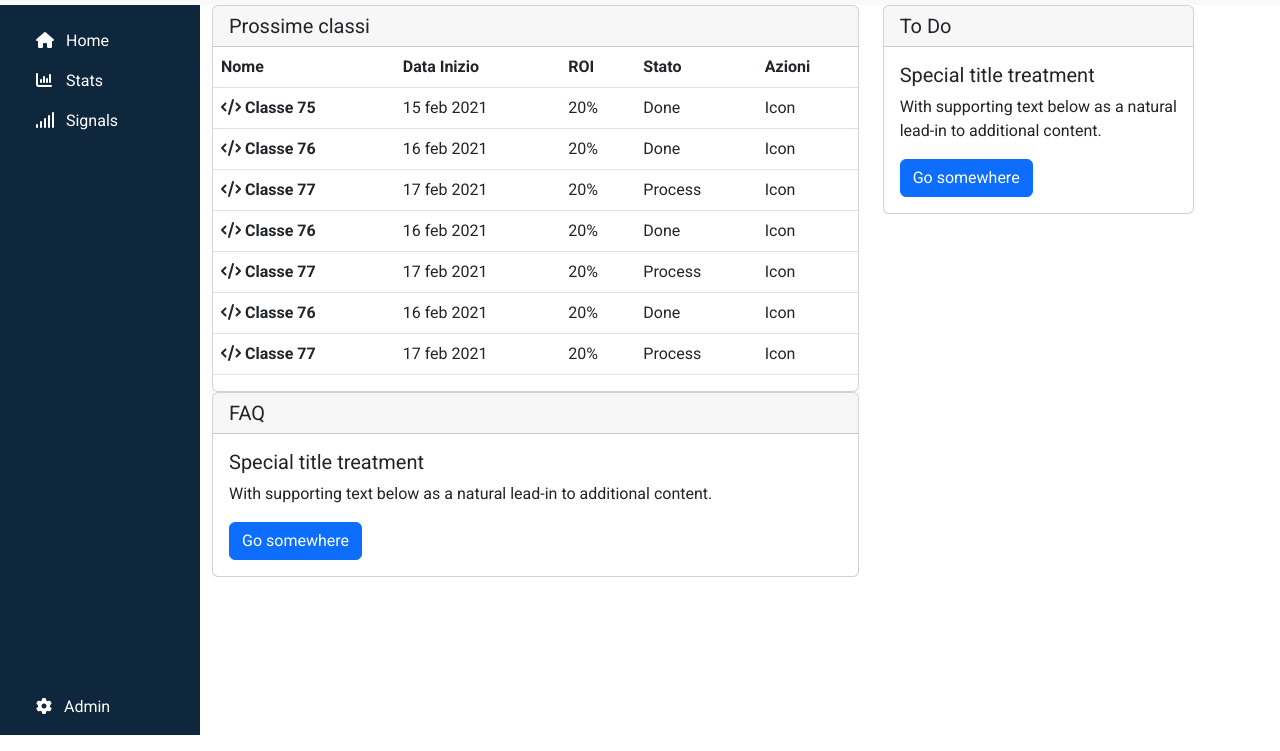
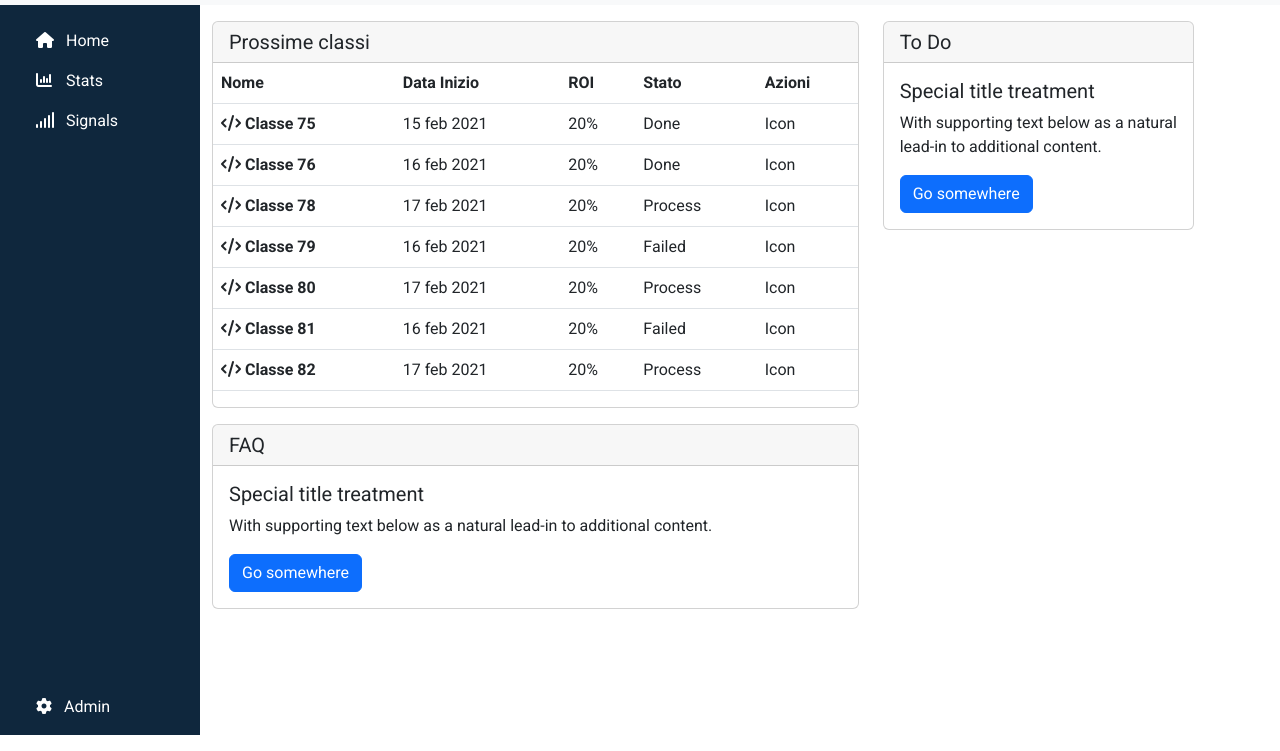
Before and after one commit to muac404/html-css-bootstrap-dashboard, a plain HTML site: page index.html in a window 1280 px wide. Shown: the part 49-800 px from the top of the page. Drawn offline with nearby package versions, Linux system fonts and the light colour scheme.

Commit message:
Fixa margin top cards

```diff
--- a/index.html
+++ b/index.html
@@ -120,7 +120,7 @@
             <main>
                 <div class="container-fluid row">
                     <div class="col-xs-12 col-lg-8 border-debug">
-                        <div class="card">
+                        <div class="card mt-3">
                             <h5 class="card-header">Prossime classi</h5>
                             <table class="table">
                                 <thead>
@@ -148,35 +148,35 @@
                                     <td>Icon</td>
                                   </tr>
                                   <tr>
-                                    <th scope="row"><i class="fa-solid fa-code"></i> Classe 77</th>
+                                    <th scope="row"><i class="fa-solid fa-code"></i> Classe 78</th>
                                     <td>17 feb 2021</td>
                                     <td>20%</td>
                                     <td>Process</td>
                                     <td>Icon</td>
                                   </tr>
                                   <tr>
-                                    <th scope="row"><i class="fa-solid fa-code"></i> Classe 76</th>
+                                    <th scope="row"><i class="fa-solid fa-code"></i> Classe 79</th>
                                     <td>16 feb 2021</td>
                                     <td>20%</td>
-                                    <td>Done</td>
+                                    <td>Failed</td>
                                     <td>Icon</td>
                                   </tr>
                                   <tr>
-                                    <th scope="row"><i class="fa-solid fa-code"></i> Classe 77</th>
+                                    <th scope="row"><i class="fa-solid fa-code"></i> Classe 80</th>
                                     <td>17 feb 2021</td>
                                     <td>20%</td>
                                     <td>Process</td>
                                     <td>Icon</td>
                                   </tr>
                                   <tr>
-                                    <th scope="row"><i class="fa-solid fa-code"></i> Classe 76</th>
+                                    <th scope="row"><i class="fa-solid fa-code"></i> Classe 81</th>
                                     <td>16 feb 2021</td>
                                     <td>20%</td>
-                                    <td>Done</td>
+                                    <td>Failed</td>
                                     <td>Icon</td>
                                   </tr>
                                   <tr>
-                                    <th scope="row"><i class="fa-solid fa-code"></i> Classe 77</th>
+                                    <th scope="row"><i class="fa-solid fa-code"></i> Classe 82</th>
                                     <td>17 feb 2021</td>
                                     <td>20%</td>
                                     <td>Process</td>
@@ -185,7 +185,7 @@
                                 </tbody>
                               </table>
                           </div>
-                          <div class="card">
+                          <div class="card mt-3">
                             <h5 class="card-header">FAQ</h5>
                             <div class="card-body">
                               <h5 class="card-title">Special title treatment</h5>
@@ -195,7 +195,7 @@
                           </div>
                     </div>
                     <div class="col-xs-12 col-lg-4 border-debug">
-                        <div class="card">
+                        <div class="card mt-3">
                             <h5 class="card-header">To Do</h5>
                             <div class="card-body">
                               <h5 class="card-title">Special title treatment</h5>
```
